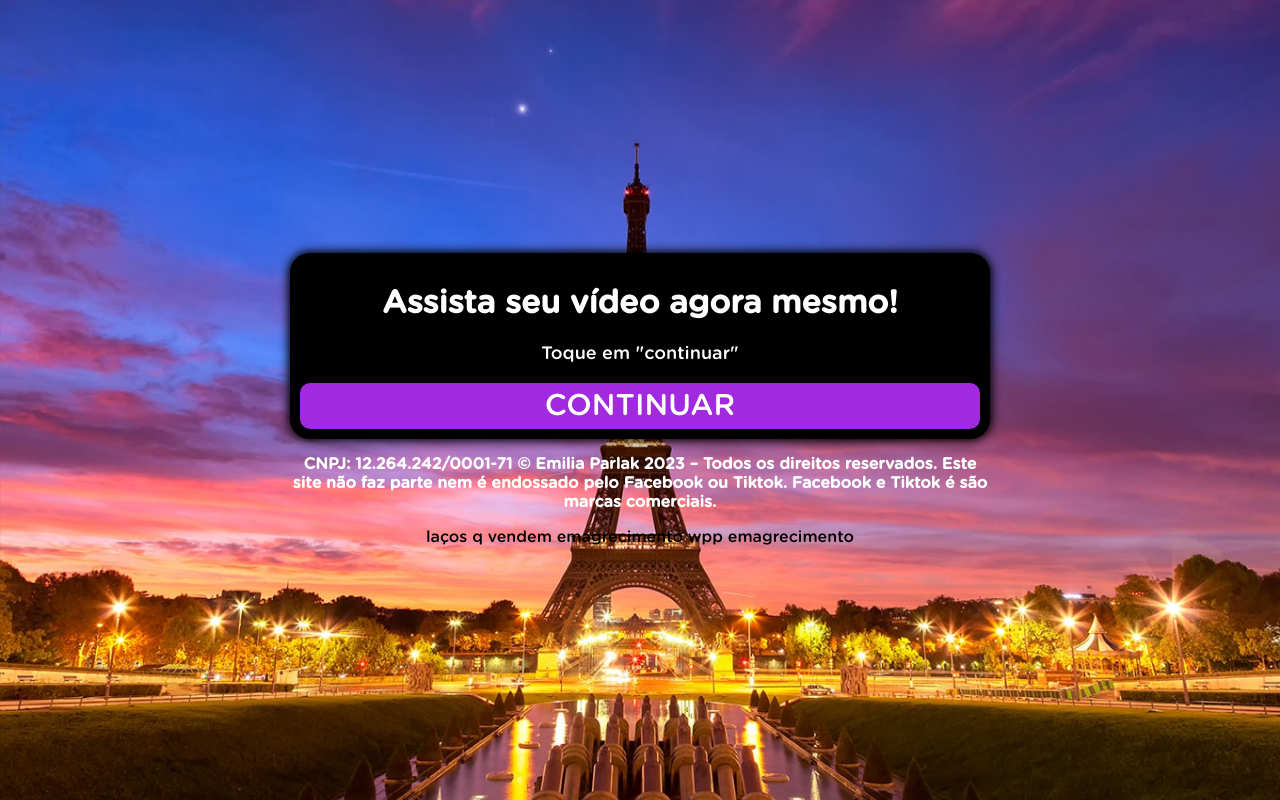
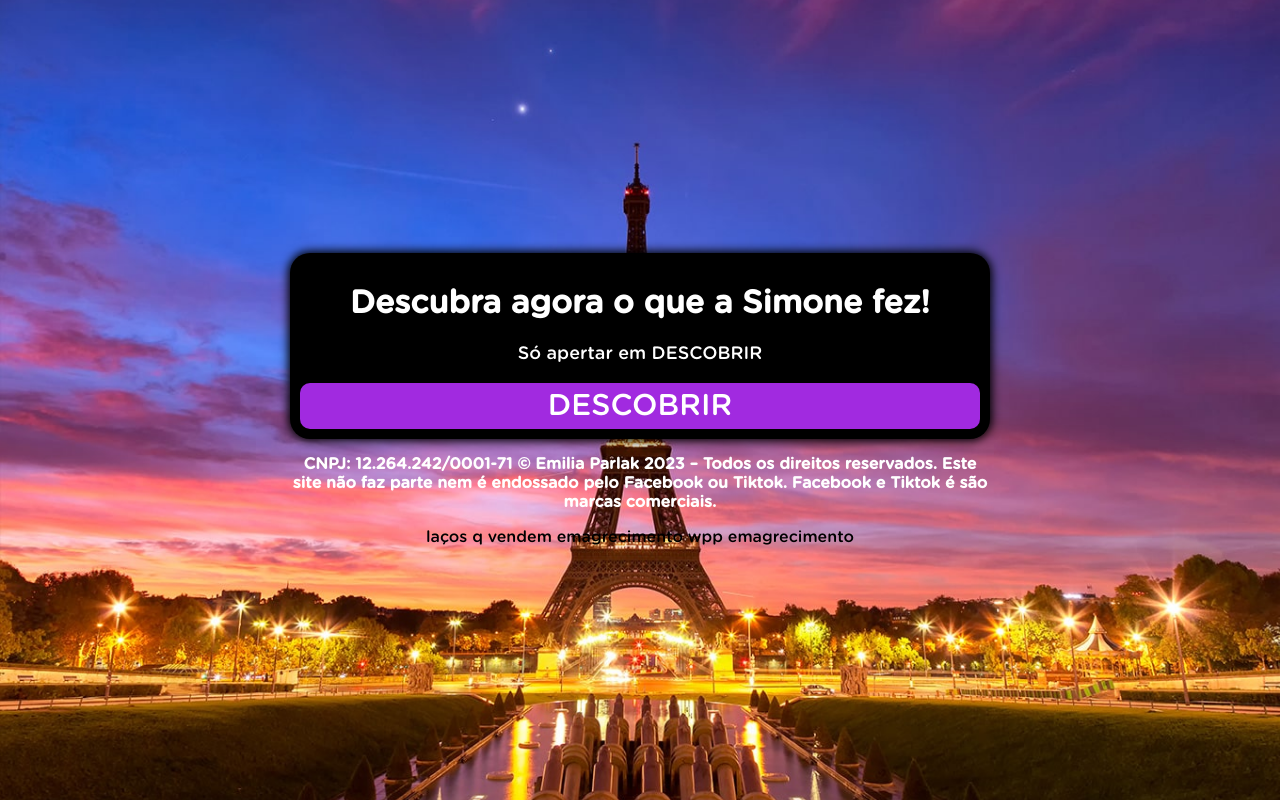
Before and after one commit to rhaniandrade/emiliaparlark, a plain HTML site: page ps/index.html in a window 1280 px wide. Drawn offline with Linux system fonts and the light colour scheme; a script that the page names is missing.

Commit message:
Update index.html

```diff
--- a/ps/index.html
+++ b/ps/index.html
@@ -11,11 +11,11 @@
     <div class="black">
       <div>
         <div class="question">
-          <h1>Assista seu vídeo agora mesmo!</h1>
-          <p>Toque em "continuar"</p>
+          <h1>Descubra agora o que a Simone fez!</h1>
+          <p>Só apertar em DESCOBRIR</p>
         </div>
         <div class="answer">
-          <a class="btn" href="https://go.hotmart.com/U71751393C?ap=75b4">CONTINUAR</a>
+          <a class="btn" href="LINK AQUI">DESCOBRIR</a>
         </div>
       </div>
     </div>
```
